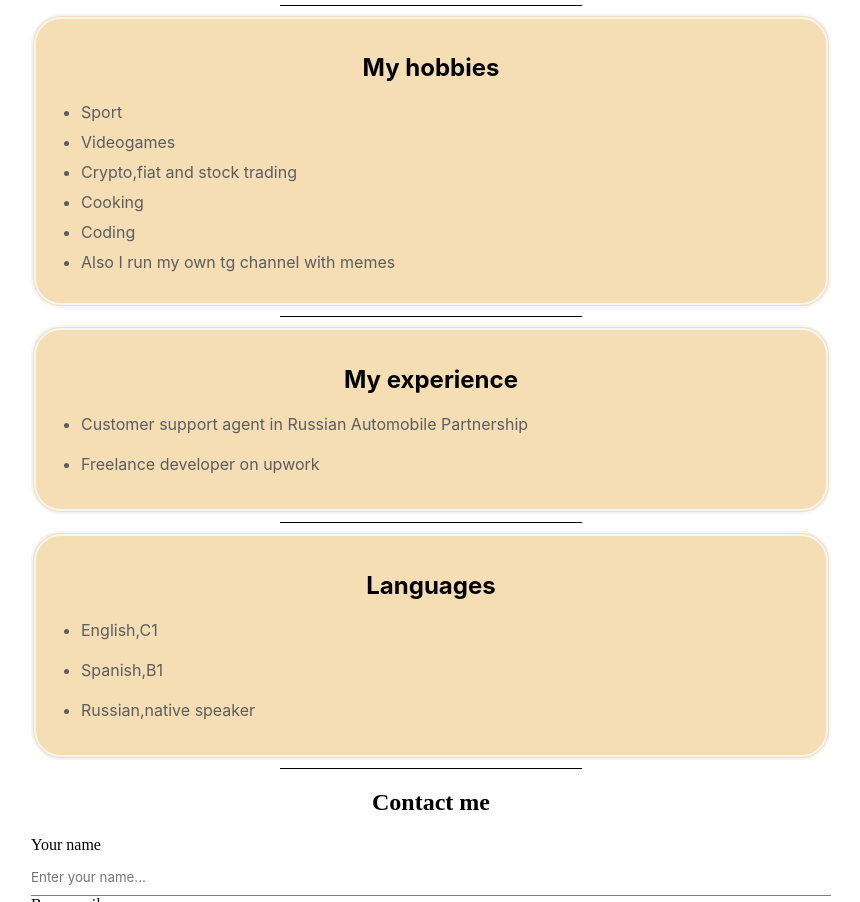
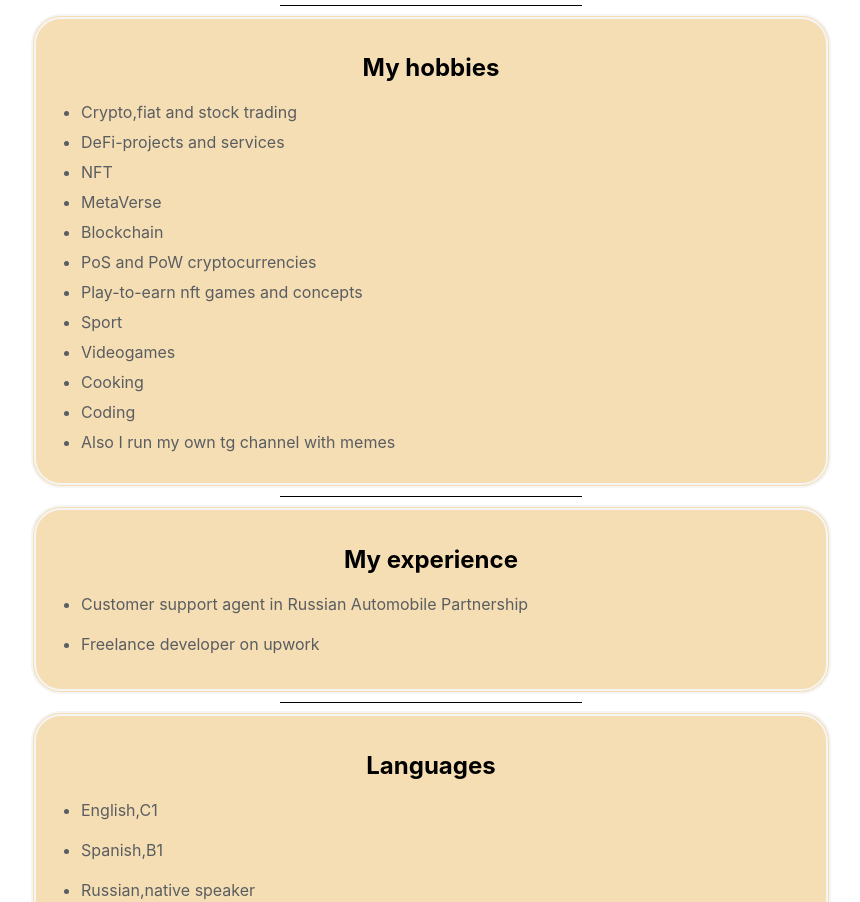
Before and after one commit to itwoshenka/IlyaTitovCV, a plain HTML site: page index.html in a window 1280 px wide. Shown: the part 1062-1964 px from the top of the page, without its empty margins (209-1069 px from the left). Drawn offline with Linux system fonts and the light colour scheme.

Commit message:
feat:new basis

```diff
--- a/index.html
+++ b/index.html
@@ -89,9 +89,15 @@
 <div class="education">
     <h2>My hobbies</h2>
     <ul class="hobbies">
+        <li>Crypto,fiat and stock trading</li>
+        <li>DeFi-projects and services</li>
+        <li>NFT</li>
+        <li>MetaVerse</li>
+        <li>Blockchain</li>
+        <li>PoS and PoW cryptocurrencies</li>
+        <li>Play-to-earn nft games and concepts</li>
         <li>Sport</li>
         <li>Videogames</li>
-        <li>Crypto,fiat and stock trading</li>
         <li>Cooking</li>
         <li>Coding</li>
         <li><a href="https://t.me/boobaligna" target=_blank>Also I run my own tg channel with memes</a></li>
```
